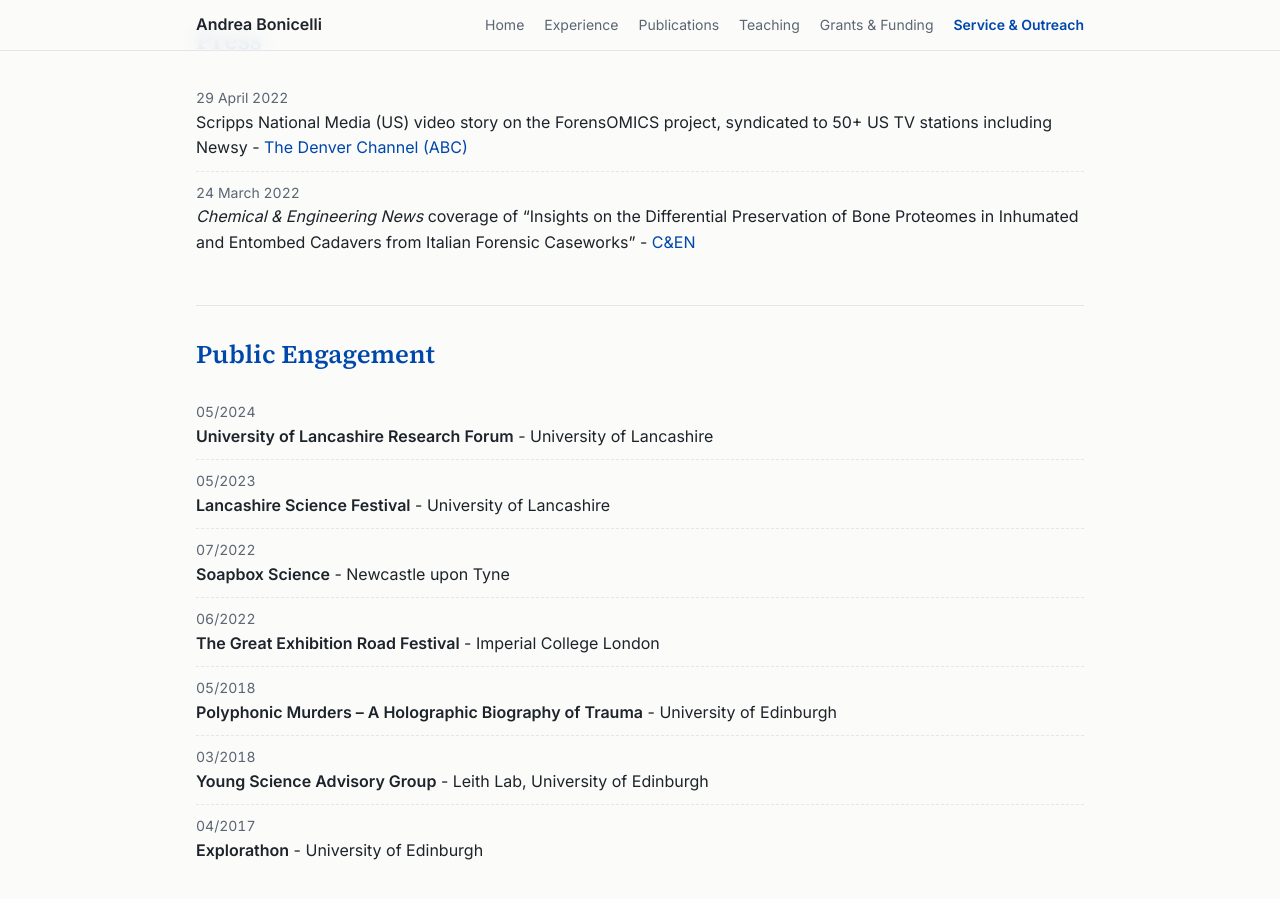
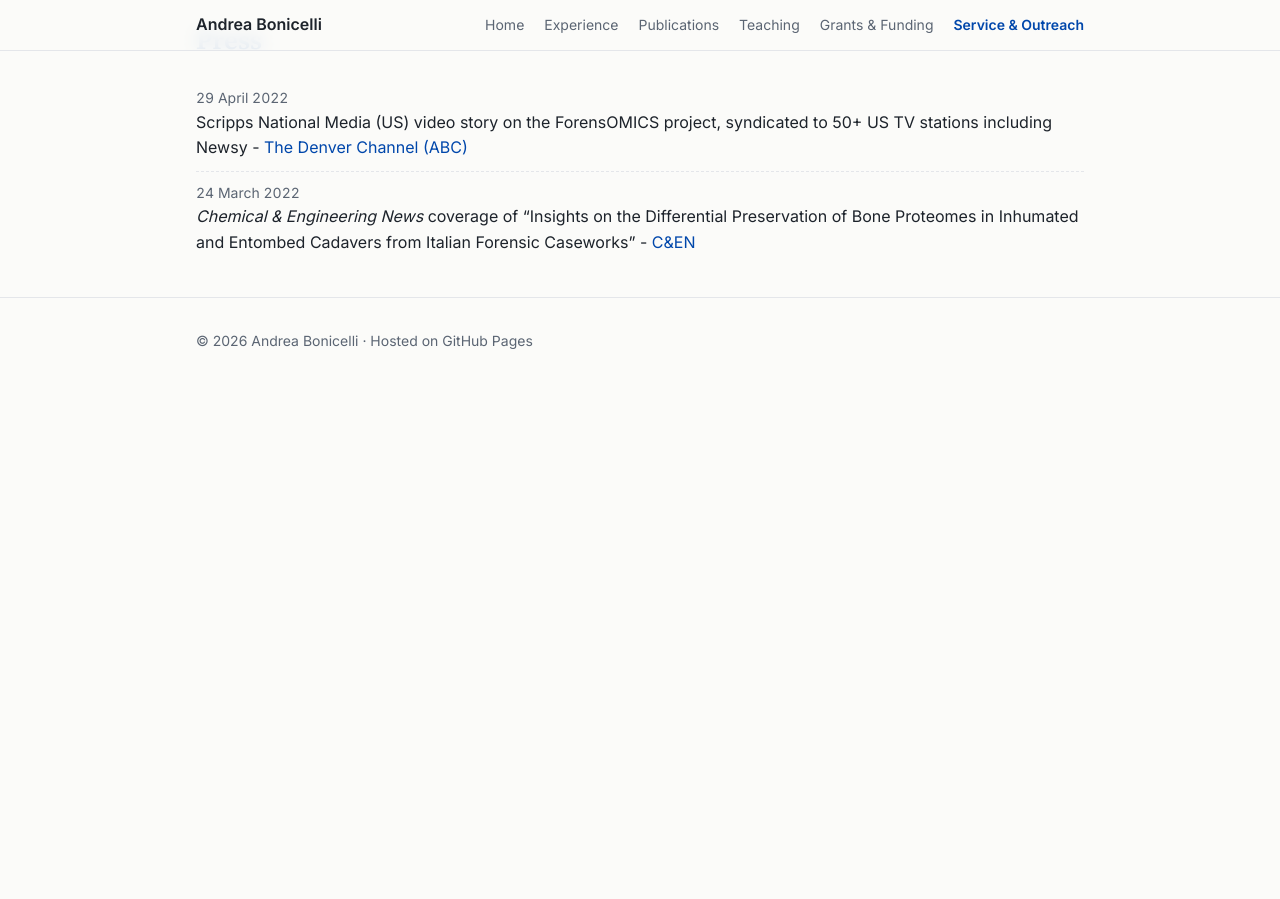
Before and after one commit to abonicell/abonicell.github.io, a Jekyll site: the page built from service.md, in a window 1280 px wide and 900 px high, scrolled down 886 px. Built offline with Jekyll 4.4.1, drawn with Linux system fonts in a browser that asks for light colours; a style sheet for code colours, icons or effects is not loaded; after the commit the page ends 1287 px from its top, so only the background shows below that.

Commit message:
Remove public engagement details from service.md
Removed public engagement section and related events.

```diff
--- a/service.md
+++ b/service.md
@@ -29,20 +29,3 @@ permalink: /service/
   Scripps National Media (US) video story on the ForensOMICS project, syndicated to 50+ US TV stations including Newsy - [The Denver Channel (ABC)](https://www.thedenverchannel.com/news/national/new-research-could-help-determine-more-accurate-time-of-death-for-unidentified-remains)
 - *24 March 2022*
   *Chemical & Engineering News* coverage of “Insights on the Differential Preservation of Bone Proteomes in Inhumated and Entombed Cadavers from Italian Forensic Caseworks” - [C&EN](https://cen.acs.org/analytical-chemistry/forensic-science/Bone-proteins-carry-clues-body/100/web/2022/03)
-
-## Public Engagement
-
-- *05/2024*
-  **University of Lancashire Research Forum** - University of Lancashire
-- *05/2023*
-  **Lancashire Science Festival** - University of Lancashire
-- *07/2022*
-  **Soapbox Science** - Newcastle upon Tyne
-- *06/2022*
-  **The Great Exhibition Road Festival** - Imperial College London
-- *05/2018*
-  **Polyphonic Murders – A Holographic Biography of Trauma** - University of Edinburgh
-- *03/2018*
-  **Young Science Advisory Group** - Leith Lab, University of Edinburgh
-- *04/2017*
-  **Explorathon** - University of Edinburgh
```
